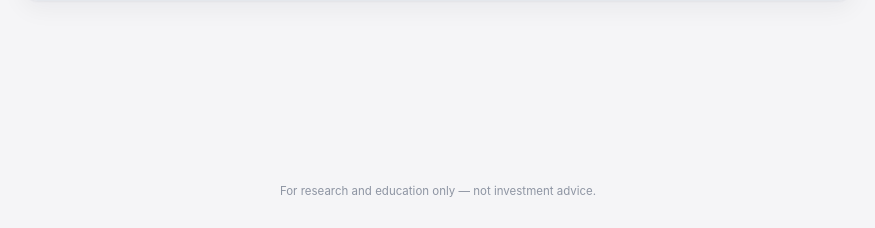
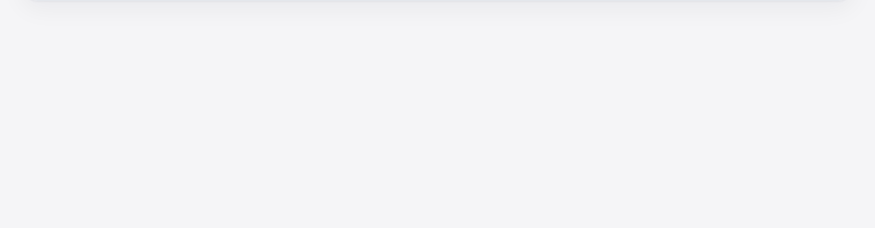
Before and after one commit to Blakew316/jadentradebot, a Flask app: page / in a window 1280 px wide. Shown: the part 572-800 px from the top of the page, without its empty margins (202-1077 px from the left). Run offline with Flask 3, Linux system fonts and the light colour scheme.

Commit message:
Remove the footer disclaimer
Co-Authored-By: Claude Fable 5 <noreply@anthropic.com>
Claude-Session: https://claude.ai/code/session_018H25dfqmks9YoGaXp2q6bU

```diff
--- a/jadentradebot/web/templates/index.html
+++ b/jadentradebot/web/templates/index.html
@@ -210,10 +210,7 @@
   }
   .sarNote { color: var(--faint); font-size: 11.5px; }
 
-  footer {
-    color: var(--faint); font-size: 11.5px; text-align: center;
-    padding: 18px 24px calc(26px + env(safe-area-inset-bottom)); line-height: 1.8;
-  }
+  main { padding-bottom: calc(56px + env(safe-area-inset-bottom)); }
 
   /* iPhone-class screens: bigger touch targets, no zoom-on-focus (16px), safe areas */
   @media (max-width: 640px) {
@@ -330,8 +327,6 @@
   </div>
 </main>
 
-<footer>For research and education only — not investment advice.</footer>
-
 <script>
 "use strict";
 const $ = (id) => document.getElementById(id);
```
